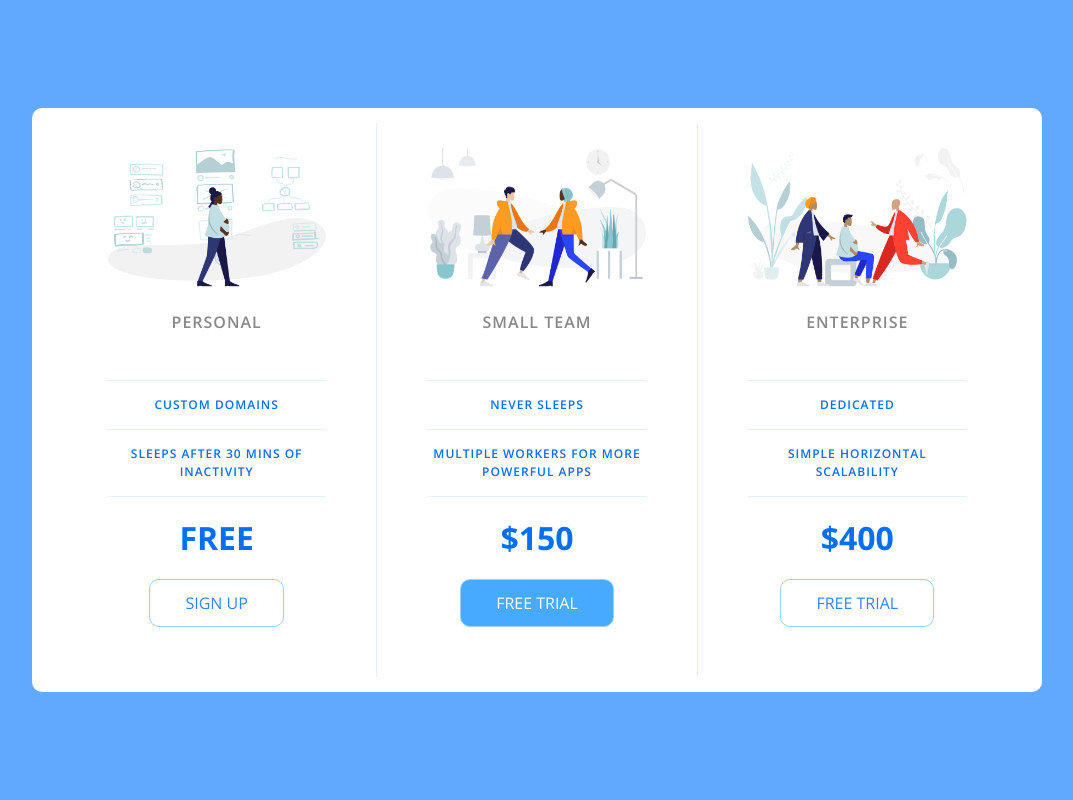
After one commit to kunalpreet/The-Web-Developer-Bootcamp-2022, a web app: file CSS/PriceTableStarter/index.html in a window 1280 px wide. The commit adds this page. Shown: the whole page, without its empty margins (103-1176 px from the left). Run offline with its HTML, style and script files only (its server is not run), Linux system fonts and the light colour scheme.

Commit message:
Price table project

```diff
--- a/CSS/Gaming Blog/index.html
+++ b/CSS/Gaming Blog/index.html
@@ -10,7 +10,6 @@
 <body>
 
     <nav>Top Video Games</nav>
-
 
     <img id="hi" src="https://m.media-amazon.com/images/M/MV5BYWQyNTY1NzAtMGJiYi00ZTcwLWE0ZjktYjY4YTZkMzA1YzZmXkEyXkFqcGdeQXVyNTgyNTA4MjM@._V1_.jpg"><img
         src="https://m.media-amazon.com/images/M/MV5BMThiMGJkNDUtYjIxYy00ZTRhLWE5NmUtNzI4NTJlOGI4ZTMwXkEyXkFqcGdeQXVyNTk1ODMyNjA@._V1_.jpg"><img
--- /dev/null
+++ b/CSS/PriceTableStarter/app.css
@@ -0,0 +1,158 @@
+/* http://meyerweb.com/eric/tools/css/reset/
+   v2.0 | 20110126
+   License: none (public domain)
+*/
+
+html, body, div, span, applet, object, iframe,
+h1, h2, h3, h4, h5, h6, p, blockquote, pre,
+a, abbr, acronym, address, big, cite, code,
+del, dfn, em, img, ins, kbd, q, s, samp,
+small, strike, strong, sub, sup, tt, var,
+b, u, i, center,
+dl, dt, dd, ol, ul, li,
+fieldset, form, label, legend,
+table, caption, tbody, tfoot, thead, tr, th, td,
+article, aside, canvas, details, embed,
+figure, figcaption, footer, header, hgroup,
+menu, nav, output, ruby, section, summary,
+time, mark, audio, video {
+	margin: 0;
+	padding: 0;
+	border: 0;
+	font-size: 100%;
+	font: inherit;
+	vertical-align: baseline;
+}
+/* HTML5 display-role reset for older browsers */
+article, aside, details, figcaption, figure,
+footer, header, hgroup, menu, nav, section {
+	display: block;
+}
+body {
+	line-height: 1;
+}
+ol, ul {
+	list-style: none;
+}
+blockquote, q {
+	quotes: none;
+}
+blockquote:before, blockquote:after,
+q:before, q:after {
+	content: '';
+	content: none;
+}
+table {
+	border-collapse: collapse;
+	border-spacing: 0;
+}
+
+html {
+    box-sizing: border-box;
+    font-family: 'Open Sans', sans-serif;
+}
+
+body {
+    background-color: #60a9ff;
+    display: flex;
+    justify-content: center;
+    align-items: center;
+    min-height: 100vh;
+}
+
+.panel {
+    background-color: white;
+    border-radius: 10px;
+    padding: 15px 25px;
+    width: 100%;
+    max-width: 960px;
+    display: flex;
+    flex-direction: column;
+    text-align: center;
+    text-transform: uppercase;
+}
+
+.pricing-plan {
+    border-bottom: 1px solid #e1f1ff;
+
+}
+
+.pricing-plan:last-child {
+    border-bottom: none;
+}
+
+.pricing-img {
+    margin-bottom: 25px;
+    max-width: 100%;
+}
+
+.pricing-header {
+    color: #888;
+    font-weight: 600;
+    letter-spacing: 1px;
+}
+
+.pricing-features{
+    margin: 50px 0 25px;
+    color: #016ff9;
+
+}
+.pricing-features-item{
+    font-weight: 600;
+    letter-spacing: 1px;
+    font-size: 12px;
+    line-height: 1.5;
+    padding: 15px 0;
+    border-top: 1px solid #e1f1ff;
+}
+
+.pricing-features-item:last-child{
+    border-bottom: 1px solid #e1f1ff;
+}
+
+.pricing-price {
+    color: #016ff9;
+    display: block;
+    font-size: 32px;
+    font-weight: 700;
+}
+
+.pricing-button {
+    border: 1px solid #9dd1ff;
+    border-radius: 10px ;
+    color: #3483f3;
+    display: inline-block;
+    padding: 15px 35px;
+    text-decoration: none;
+    margin: 25px 0;
+    transition: background-color 200ms ease-in-out;
+}
+
+.pricing-button:hover, .pricing-button:focus {
+    background-color: #e1f1ff;
+}
+
+.pricing-button.is-featured {
+    background-color: #48aaff;
+    color: white;
+}
+
+.pricing-button.is-featured:hover, .pricing-button.is-featured :focus {
+    background-color: #269aff;
+    color: white;
+}
+
+@media (min-width: 900px){
+    .panel {
+        flex-direction: row;
+    }
+    .pricing-plan {
+        border-bottom: none;
+        border-right: 1px solid #e1f1ff;
+        padding: 25px 50px;
+    }
+    .pricing-plan:last-child {
+        border-right : none;
+
+    }
+}
--- /dev/null
+++ b/CSS/PriceTableStarter/index.html
@@ -0,0 +1,52 @@
+<!DOCTYPE html>
+<html lang="en">
+
+<head>
+    <meta charset="UTF-8">
+    <meta name="viewport" content="width=device-width, initial-scale=1.0">
+    <title>Price Tiers</title>
+    <link rel="stylesheet" href="https://fonts.googleapis.com/css?family=Open+Sans:400,600,700">
+    <link rel="stylesheet" href="app.css">
+</head>
+
+<body>
+    <div class="panel pricing-table">
+
+        <div class="pricing-plan">
+            <img src="icons/icon1.png" alt="" class="pricing-img">
+            <h2 class="pricing-header">Personal</h2>
+            <ul class="pricing-features">
+                <li class="pricing-features-item">Custom domains</li>
+                <li class="pricing-features-item">Sleeps after 30 mins of inactivity</li>
+            </ul>
+            <span class="pricing-price">Free</span>
+            <a href="#/" class="pricing-button">Sign up</a>
+        </div>
+
+        <div class="pricing-plan">
+            <img src="icons/icon2.png" alt="" class="pricing-img">
+            <h2 class="pricing-header">Small team</h2>
+            <ul class="pricing-features">
+                <li class="pricing-features-item">Never sleeps</li>
+                <li class="pricing-features-item">Multiple workers for more powerful apps</li>
+            </ul>
+            <span class="pricing-price">$150</span>
+            <a href="#/" class="pricing-button is-featured">Free trial</a>
+        </div>
+
+        <div class="pricing-plan">
+            <img src="icons/icon3.png" alt="" class="pricing-img">
+            <h2 class="pricing-header">Enterprise</h2>
+            <ul class="pricing-features">
+                <li class="pricing-features-item">Dedicated</li>
+                <li class="pricing-features-item">Simple horizontal scalability</li>
+            </ul>
+            <span class="pricing-price">$400</span>
+            <a href="#/" class="pricing-button">Free trial</a>
+        </div>
+
+    </div>
+
+</body>
+
+</html>
```
Also changed, not shown: CSS/Flex box/app.css (added, +22 -0 lines), CSS/Flex box/index.html (added, +26 -0 lines), CSS/Gaming Blog/app.css (+7 -1 lines), CSS/PriceTableStarter/icons/icon1.png (added), CSS/PriceTableStarter/icons/icon2.png (added), CSS/PriceTableStarter/icons/icon3.png (added), 1 other file.
